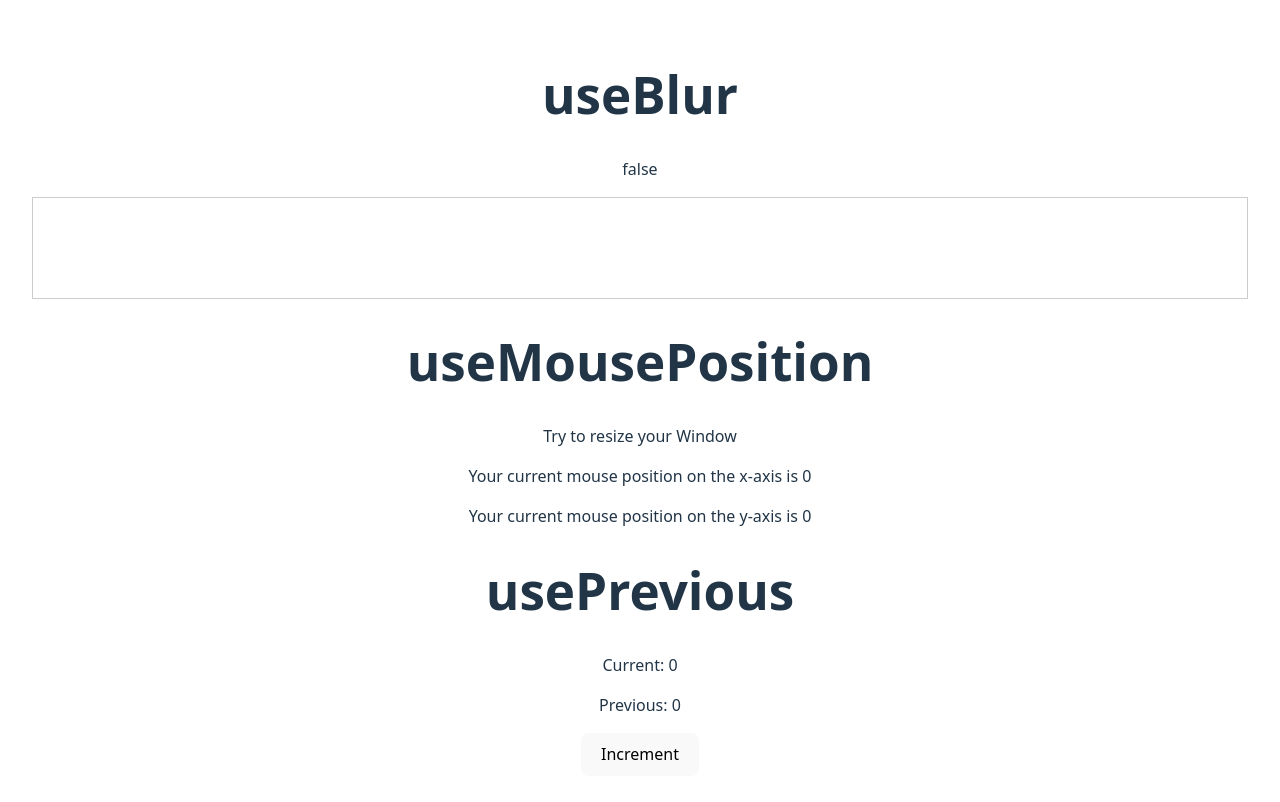
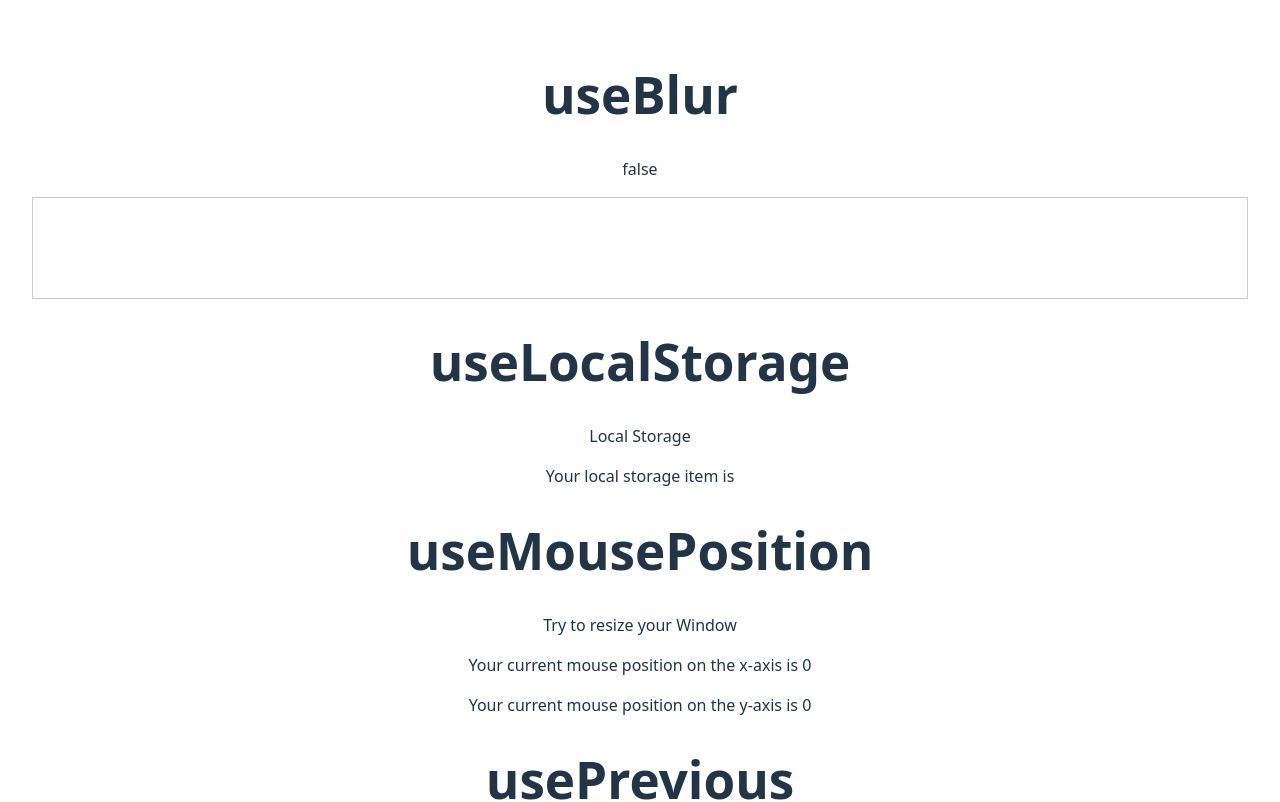
Before and after one commit to badasswp/rooks, a React (Vite) app: page / in a window 1280 px wide. Shown: the top 802 px of the page. Built offline with nearby package versions, Linux system fonts and the light colour scheme.

Commit message:
chore: add LocalStorage to app component

```diff
--- a/src/core/App.tsx
+++ b/src/core/App.tsx
@@ -1,6 +1,7 @@
 import type { JSX } from 'react';
 
 import Blur from '../../hooks/useBlur/Blur';
+import LocalStorage from '../../hooks/useLocalStorage/LocalStorage';
 import MousePosition from '../../hooks/useMousePosition/MousePosition';
 import Previous from '../../hooks/usePrevious/Previous';
 import SelectedText from '../../hooks/useSelectedText/SelectedText';
@@ -23,6 +24,9 @@ const App = (): JSX.Element => {
       <h1>useBlur</h1>
       <Blur />
 
+      <h1>useLocalStorage</h1>
+      <LocalStorage />
+
       <h1>useMousePosition</h1>
       <MousePosition />
 
@@ -38,7 +42,7 @@ const App = (): JSX.Element => {
       <h1>useWindowSize</h1>
       <WindowSize />
     </>
-  )
-}
+  );
+};
 
-export default App
+export default App;
```
Lines whose indentation alone changed are shown as unchanged.
